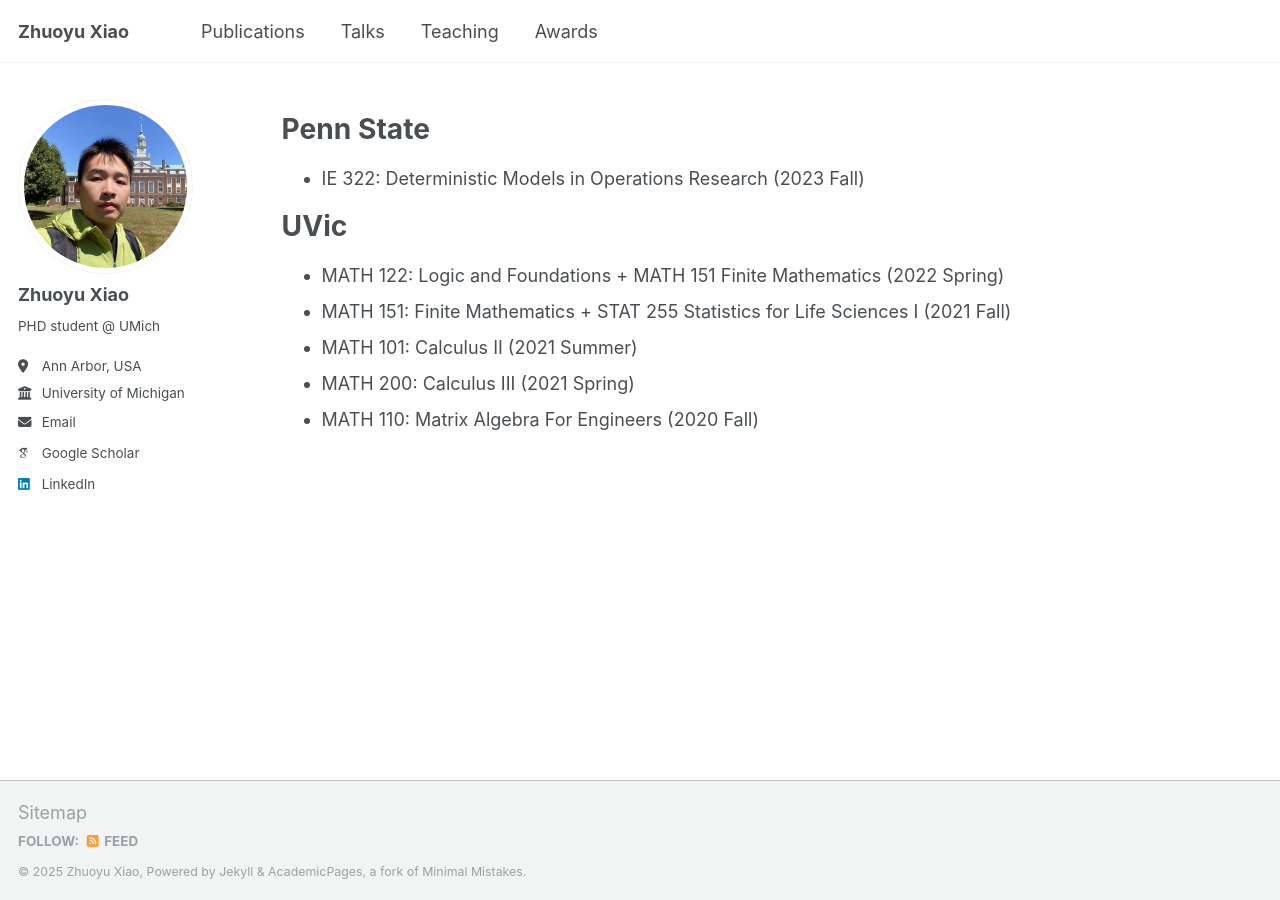
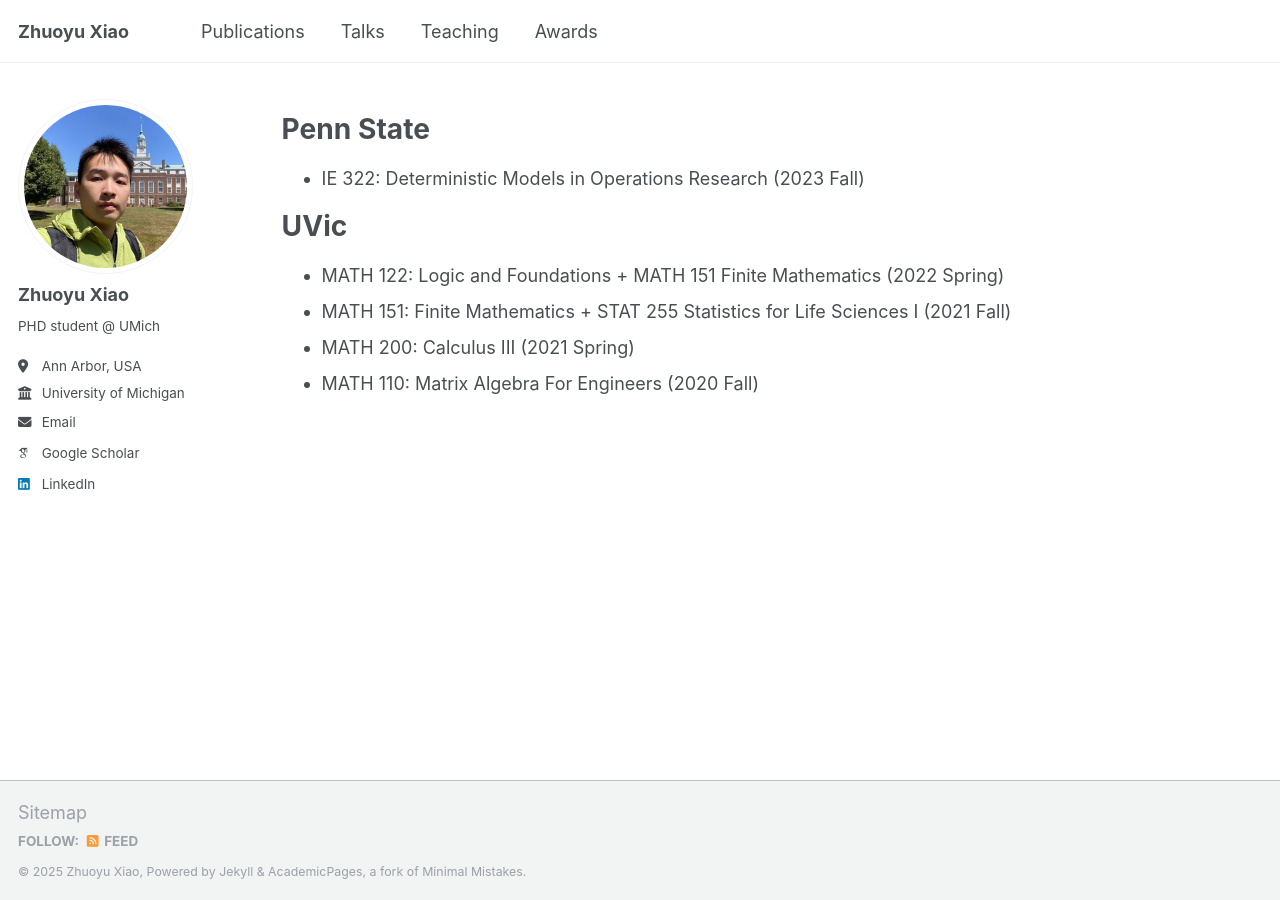
Before and after one commit to zyxiao97/zyxiao97.github.io, a Jekyll site: the page built from _pages/teaching.md, in a window 1280 px wide. Built offline with Jekyll 4.4.1, drawn with Linux system fonts in a browser that asks for light colours; some web fonts are replaced.

Commit message:
Update teaching.md

```diff
--- a/_pages/teaching.md
+++ b/_pages/teaching.md
@@ -13,6 +13,5 @@ UVic
 ======
 - MATH 122: Logic and Foundations + MATH 151 Finite Mathematics (2022 Spring)
 - MATH 151: Finite Mathematics + STAT 255 Statistics for Life Sciences I (2021 Fall)
-- MATH 101: Calculus II (2021 Summer)
 - MATH 200: Calculus III (2021 Spring)
 - MATH 110: Matrix Algebra For Engineers (2020 Fall)
```
